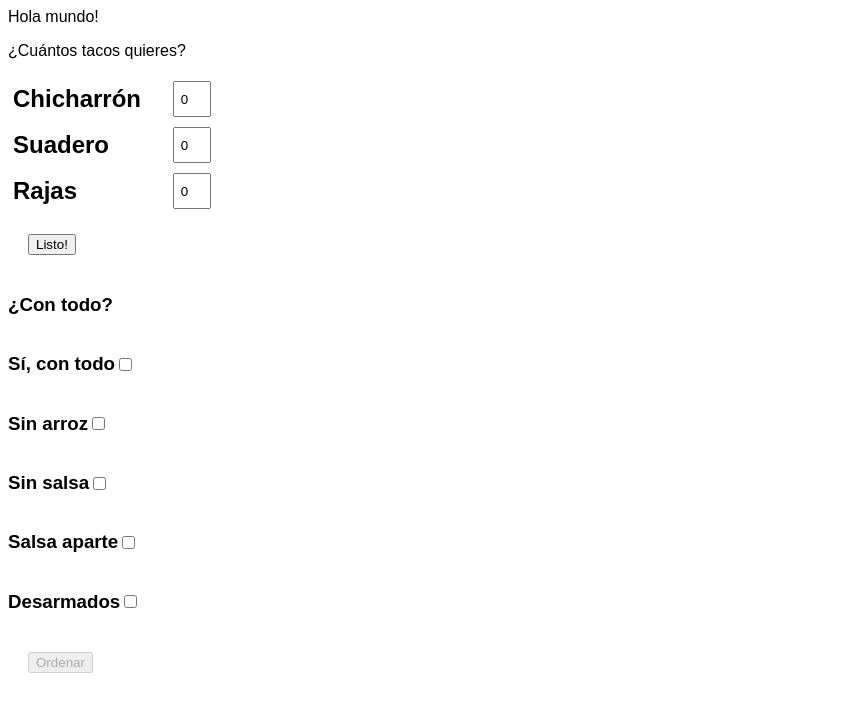
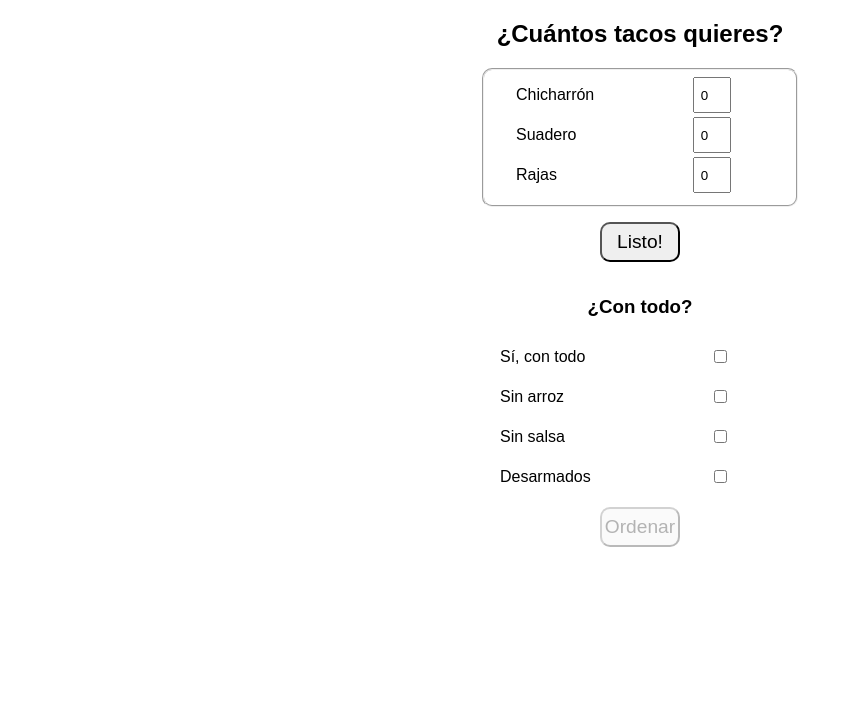
Before and after one commit to VGM137/Sitio-Web-Sagaz, a plain HTML site: page index.html in a window 1280 px wide. Both pictures are taken after a click on the button "Listo!". Shown: the whole page, without its empty margins (0-853 px from the left). Drawn offline with Linux system fonts and the light colour scheme.

Commit message:
Ahora ya está el archivo de los estilos inicial. Hay que corregir que no se habilite el boton Listo si el pedidio está en ceros.

```diff
--- /dev/null
+++ b/estilos.css
@@ -0,0 +1,108 @@
+body{
+  font-family: sans-serif;
+  justify-content: center;
+  align-items: center;
+  width: 100%;
+  height: 1000px;
+  margin: 0;
+}
+h1{
+  text-align: center
+}
+.header, .preguntarDetalles{
+  width: 50%;
+  margin: 0 auto
+}
+.comanda{
+  display: grid;
+  width: 50%;
+  height: auto;
+  margin: 0 auto;
+  grid-auto-flow: row;
+}
+  .elegir{
+    border-radius: 10px;
+  }
+  .menu{
+    width: 50%;
+    margin: 0 auto;
+    display: block;
+  }
+  .platillo, .detalles {
+    align-items: center;
+    justify-content: center;
+    margin: 0 auto;
+
+  }
+    .box{
+      width: inherit;
+      height: 40px;
+      align-items: center;
+      display: grid;
+      grid-template-columns: 50% 50%;
+      grid-auto-flow: row;
+      grid-template-areas: 'opcion opcionInput';
+    }
+      .opcion{
+        grid-area: opcion;
+        width: inherit;
+        margin: 5px;
+        margin-left: 20px;
+      }
+      .opcionInput{
+        grid-area: opcionInput;
+        width: 30px;
+        height: 30px;
+        margin: 0 auto;
+        text-align: center;
+      }
+      .opcionBox{
+        grid-area: opcionInput;
+        margin: 0 auto
+      }
+      .boton{
+        width: 80px;
+        margin: 10px auto;
+        justify-self: center;
+      }
+      .listo{
+        margin: 5px auto;
+        height: 40px;
+        width: inherit;
+        border-radius: 10px;
+        justify-self: center;
+        padding: 0;
+        font-size: 1.2em;
+  }
+  .conTodo{
+     display: none;
+     width: 50%;
+     margin: 0 auto
+   }
+    .ordenar{
+      display: none;
+      margin: 5 auto;
+      height: 40px;
+      width: inherit;
+      border-radius: 10px;
+      justify-self: center;
+      padding: 0;
+      font-size: 1.2em;
+    }
+  .ticket{
+    display: block;
+    width: 50%;
+    margin: 0 auto
+  }
+    .pedido{
+      text-align: center;
+    }
+    .tuOrden{
+      width: 50%;
+      margin: 0 auto
+    }
+    .taco{
+      width: inherit;
+      margin: 5px;
+      margin-left: 20px;
+    }
--- a/funciones.js
+++ b/funciones.js
@@ -18,22 +18,22 @@ var tuOrden = document.getElementById('tuOrden')
 var guisado1 = document.getElementById('opcion1')
 var guisado2 = document.getElementById('opcion2')
 var guisado3 = document.getElementById('opcion3')
+  /* var guisados = guisado1.value + guisado2.value + guisado3.value */
 
 var listo = document.getElementById('listo')
 listo.addEventListener('click', preguntarDetalles)
+
 
   var conTodo = document.getElementById('conTodo')
   var checkbox1 = document.getElementById('verificar1')
   var checkbox2 = document.getElementById('verificar2')
   var checkbox3 = document.getElementById('verificar3')
   var checkbox4 = document.getElementById('verificar4')
-  var checkbox5 = document.getElementById('verificar5')
   checkbox1.addEventListener('change', cambio1)
   checkbox2.addEventListener('change', cambio2)
   checkbox3.addEventListener('change', cambio3)
   checkbox4.addEventListener('change', cambio4)
-  checkbox5.addEventListener('change', cambio5)
-  var checkboxes = [checkbox1, checkbox2, checkbox3, checkbox4, checkbox5]
+  var checkboxes = [checkbox1, checkbox2, checkbox3, checkbox4]
 
 
 var ordenar = document.getElementById("ordenar");
@@ -55,7 +55,6 @@ function cambio1 () {
     checkbox2.checked = false
     checkbox3.checked = false
     checkbox4.checked = false
-    checkbox5.checked = false
   } else {
     noMostrarOrdenar()
     checkbox1.checked = false
@@ -68,7 +67,7 @@ function cambio2(){
     checkbox2.checked = true
     checkbox1.checked = false
   } else {
-/*     noMostrarOrdenar() */
+    noMostrarOrdenar()
     checkbox2.checked = false
   }
 }
@@ -77,7 +76,6 @@ function cambio3(){
     mostrarOrdenar()
     checkbox3.checked = true
     checkbox1.checked = false
-    checkbox4.checked = false
   } else {
     noMostrarOrdenar()
     checkbox3.checked = false
@@ -88,32 +86,23 @@ function cambio4(){
     mostrarOrdenar()
     checkbox4.checked = true
     checkbox1.checked = false
-    checkbox3.checked = false
   } else {
     noMostrarOrdenar()
     checkbox4.checked = false
   }
 }
-function cambio5(){
-  if (checkbox5.checked){
-    mostrarOrdenar()
-    checkbox5.checked = true
-    checkbox1.checked = false
-  } else {
-    noMostrarOrdenar()
-    checkbox5.checked = false
-  }
-}
 
+var opcionInput = document.getElementsByClassName('opcionInput')
+var opcionUno = document.getElementById('opcion1Input')
+var opcionDos = document.getElementById('opcion2Input')
+var opcionTres = document.getElementById('opcion3Input')
+
+var orden = parseInt(opcionUno.value) + parseInt(opcionDos.value) + parseInt(opcionTres.value)
 
 function levantarPedido() {
-  var opcionUno = document.getElementById('opcion1Input')
-  var opcionDos = document.getElementById('opcion2Input')
-  var opcionTres = document.getElementById('opcion3Input')
   var o1 = parseInt(opcionUno.value)
   var o2 = parseInt(opcionDos.value)
   var o3 = parseInt(opcionTres.value)
-  var orden = o1 + o2 + o3
   pedido.innerHTML = 'Pediste:'
   if(o1 > 0){
     uno.innerHTML = `${o1} ${o1<2 ? 'taco':'tacos'} de ${menu[0].nombre}`
@@ -123,7 +112,7 @@ function levantarPedido() {
     tres.innerHTML = `${o3} ${o3<2 ? 'taco':'tacos'} de ${menu[2].nombre}`
   }
 
-    console.log(orden, uno, dos, tres)
+    console.log( uno, dos, tres)
 }
 
 guisado1.innerHTML = menu[0].nombre
--- a/index.html
+++ b/index.html
@@ -3,97 +3,89 @@
   <head>
     <meta charset="utf-8">
     <title>Tacos</title>
-    <style media="screen">
-    body{
-      font-family: sans-serif;
-    }
-    .comanda{
-      display: block;
-      width: 500px
-    }
-      .platillo, .detalles {
-        display: flex;
-        align-items: center;
-      }
-        .opcion{
-          width: 150px;
-          margin: 5px
-        }
-        .opcionInput{
-          width: 30px;
-          height: 30px;
-          margin: 5px;
-          text-align: center;
-        }
-      .listo{
-        margin: 20px
-      }
-      .conTodo{
-         display: none
-       }
-      .ordenar{
-        display: none;
-        margin: 20px
-      }
-      #tuOrden{
+    <link href='estilos.css' rel='stylesheet' media="screen">
 
-      }
-    </style>
   </head>
   <body>
-    Hola mundo!
-    <p>¿Cuántos tacos quieres?</p>
     <section class="comanda">
 
-      <div class="platillo">
-        <h2 class="opcion" id='opcion1'></h1>
-        <input class="opcionInput" id="opcion1Input" type="number" name="" value="0">
-      </div>
-      <div class="platillo">
-        <h2 class="opcion" id=opcion2></h1>
-        <input class="opcionInput" id="opcion2Input" type="number" name="" value="0">
-      </div>
-      <div class="platillo">
-        <h2 class="opcion" id=opcion3></h1>
-        <input class="opcionInput" id="opcion3Input" type="number" name="" value="0">
+      <div class='header'>
+        <h1>¿Cuántos tacos quieres?</h1>
       </div>
 
-      <input class='listo' id="listo" type="button" name="Listo!" value="Listo!">
+      <section class='menu'>
+        <fieldset class="elegir" id='elegir' min='1'>
+          <div class="platillo">
+            <form class="box">
+              <label class="opcion" id=opcion1></label>
+              <input class="opcionInput" id="opcion1Input" type="number" name="" value="0">
+            </form>
+          </div>
+          <div class="platillo">
+            <form class="box">
+              <label class="opcion" id=opcion2></label>
+              <input class="opcionInput" id="opcion2Input" type="number" name="" value="0">
+            </form>
+          </div>
+          <div class="platillo">
+            <form class="box">
+              <label class="opcion" id=opcion3></label>
+              <input class="opcionInput" id="opcion3Input" type="number" name="" value="0">
+            </form>
+          </div>
+        </fieldset>
+
+        <form class="boton">
+          <input class='listo' id="listo"  type="button" name="Listo!" value="Listo!" >
+        </form  >
+      </section>
+
 
       <section class="conTodo" id='conTodo'>
-        <h1>¿Con todo?</h1>
+        <div class="preguntarDetalles">
+          <h1>¿Con todo?</h1>
+        </div>
+
         <div class="detalles" id="detalles">
-          <h3>Sí, con todo</h3>
-          <input id="verificar1" type="checkbox" name="" value="">
+          <form class="box">
+            <label class="opcion">Sí, con todo</label>
+            <input class="opcionBox" id="verificar1" type="checkbox" name="" value="">
+          </form>
         </div>
         <div class="detalles" id="detalles">
-          <h3>Sin arroz</h3>
-          <input id="verificar2" type="checkbox" name="" value="">
+          <form class="box">
+            <label class="opcion">Sin arroz</label>
+            <input class="opcionBox" id="verificar2" type="checkbox" name="" value="">
+          </form>
         </div>
         <div class="detalles" id="detalles">
-          <h3>Sin salsa</h3>
-          <input id="verificar3" type="checkbox" name="" value="">
+          <form class="box">
+            <label class="opcion">Sin salsa</label>
+            <input class="opcionBox" id="verificar3" type="checkbox" name="" value="">
+          </form>
         </div>
         <div class="detalles" id="detalles">
-          <h3>Salsa aparte</h3>
-          <input id="verificar4" type="checkbox" name="" value="">
+          <form class="box">
+            <label class="opcion">Desarmados</label>
+            <input class="opcionBox" id="verificar4" type="checkbox" name="" value="">
+          </form>
         </div>
-        <div class="detalles" id="detalles">
-          <h3>Desarmados</h3>
-          <input id="verificar5" type="checkbox" name="" value="">
-        </div>
+        <form class="boton">
+          <input class='ordenar' id="ordenar" type="button" name="Ordenar" value="Ordenar">
+        </form>
       </section>
 
-      <input class='ordenar' id="ordenar" type="button" name="Ordenar" value="Ordenar">
+    </section>
 
-      <div id='tuOrden'>
-        <p id='pedido'></p>
-        <p id="uno"></p>
-        <p id="dos"></p>
-        <p id="tres"></p>
+    <section class="ticket" id='ticket'>
+      <div class="tuOrden" id='tuOrden'>
+        <h2 class="pedido" id='pedido'></h2>
+        <p class='taco' id="uno"></p>
+        <p class='taco' id="dos"></p>
+        <p class='taco' id="tres"></p>
       </div>
+    </section>
 
-    </section>
   </body>
 
   <script type="text/javascript" src="funciones.js" >
```
